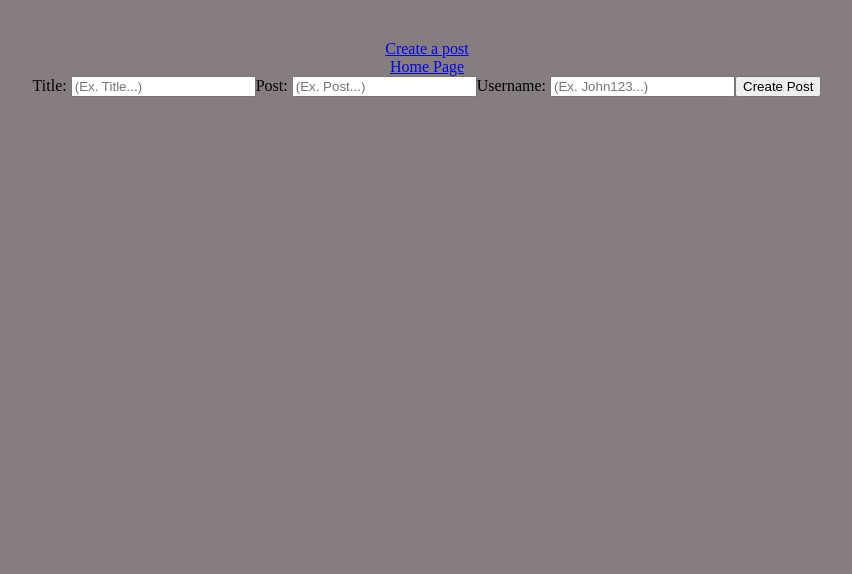
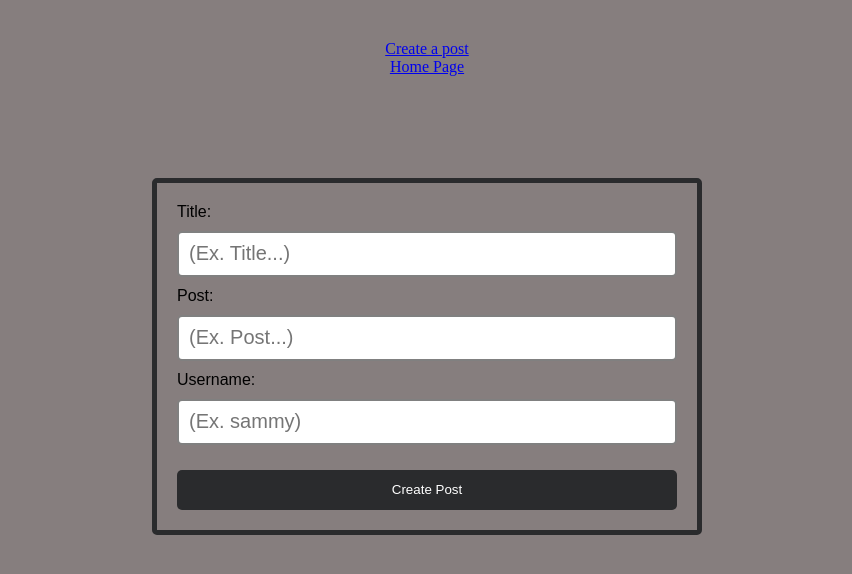
Before and after one commit to smahesh77/Blog_React, a React (Create React App) app in the folder client/: page /createpost in a window 1280 px wide. Shown: the top 574 px of the page, without its empty margins (213-1065 px from the left). Built offline with nearby package versions, Linux system fonts and the light colour scheme.

Commit message:
fixed create post and posts data to MySql

```diff
--- a/client/package.json
+++ b/client/package.json
@@ -7,11 +7,13 @@
     "@testing-library/react": "^13.4.0",
     "@testing-library/user-event": "^13.5.0",
     "axios": "^1.4.0",
+    "formik": "^2.2.9",
     "react": "^18.2.0",
     "react-dom": "^18.2.0",
     "react-router-dom": "^5.3.4",
     "react-scripts": "^5.0.1",
-    "web-vitals": "^2.1.4"
+    "web-vitals": "^2.1.4",
+    "yup": "^1.1.1"
   },
   "scripts": {
     "start": "react-scripts start",
--- a/client/src/App.css
+++ b/client/src/App.css
@@ -64,3 +64,56 @@ body {
   border-bottom-left-radius: 10px;
   border-bottom-right-radius: 10px;
 }
+
+/*create post page*/
+
+.createPostPage {
+  font-family: Arial, Helvetica, sans-serif;
+  width: 100vw;
+  height: 70vh;
+  display: flex;
+  justify-content: center;
+  align-items: center;
+}
+.formContainer {
+  display: flex;
+  flex-direction: column;
+  justify-content: center;
+  width: 500px;
+  height: auto;
+  padding: 20px;
+  border: 5px solid rgb(42, 43, 45);
+  border-radius: 5px;
+}
+
+.formContainer #inputCreatePost {
+  height: 40px;
+  margin-top: 10px;
+  margin-bottom: 10px;
+  border: 2px solid grey;
+  border-radius: 5px;
+  padding-left: 10px;
+  font-size: 20px;
+}
+
+.formContainer button {
+  margin-top: 15px;
+  height: 40px;
+  border: none;
+  background-color: rgb(42, 43, 45);
+  border-radius: 5px;
+  color: white;
+}
+
+.formContainer button:hover {
+  cursor: pointer;
+  background-color: dodgerblue;
+}
+
+.error {
+  color: rgb(173, 1 , 1);
+}
+
+span {
+  color: red;
+}
--- a/client/src/App.js
+++ b/client/src/App.js
@@ -12,7 +12,7 @@ function App() {
   return (
     <div className="App">
       <Router>
-        <Link to="/createpost"> Create a post </Link>
+        <Link to="/createpost"> Create a post </Link> {/* this is like navigator in flutter, goes to the component of the give path that will be a react page */}
         <Link to="/"> Home Page </Link>
 
         <Switch>   {/* to select routes we use switch */}
--- a/client/src/pages/createPost.js
+++ b/client/src/pages/createPost.js
@@ -1,58 +1,56 @@
-import React from "react";
-import { Formik, Form, Field, ErrorMessage } from "formik";
-import * as Yup from "yup";
+import React from 'react'
 import axios from "axios";
+import { Formik, Form, Field, ErrorMessage } from 'formik' // for forms
+import * as yup from 'yup' //for validation
 
-function CreatePost() {
+function createPost() {
     const initialValues = {
         title: "",
         postText: "",
         username: "",
     };
 
-  const validationSchema = Yup.object().shape({
-    title: Yup.string().required("You must input a Title!"),
-    postText: Yup.string().required(),
-    username: Yup.string().min(3).max(15).required(),
-  });
+    const onSubmit = (data) => {
+        axios.post("http://localhost:3001/posts", data).then((response) => {// sends the data to server
+            console.log(response.data)
+            console.log("IT WORKS")
+        })
+    }
 
-  const onSubmit = (data) => {
-    axios.post("http://localhost:3001/posts", data).then((response) => {
-      console.log("IT WORKED");
-    });
-  };
+    const validationSchema = yup.object().shape({ // basically checks for stuff like pass too weak name too small valid gmail stuff like that
+        title: yup.string().required(), // enter your custom error messges inside the required
+        postText: yup.string().required(),
+        username: yup.string().required("Enter ya name brosky").min(3, "Your name aint that short homie").max(15, "Quit playin' fool"),
+
+    })
+
     return (
         <div className="createPostPage">
-      <Formik
-        initialValues={initialValues}
-        onSubmit={onSubmit}
-        validationSchema={validationSchema}
-      >
+            <Formik initialValues={initialValues} onSubmit={onSubmit} validationSchema={validationSchema}>
                 <Form className="formContainer">
                     <label>Title: </label>
-          <ErrorMessage name="title" component="span" />
                     <Field
-            autocomplete="off"
                         id="inputCreatePost"
                         name="title"
                         placeholder="(Ex. Title...)"
                     />
+                    <ErrorMessage className='error' name="title" component="span" />
+
                     <label>Post: </label>
-          <ErrorMessage name="postText" component="span" />
                     <Field
-            autocomplete="off"
                         id="inputCreatePost"
                         name="postText"
                         placeholder="(Ex. Post...)"
                     />
+                    <ErrorMessage className='error' name="postText" component="span" />
                     <label>Username: </label>
-          <ErrorMessage name="username" component="span" />
                     <Field
-            autocomplete="off"
                         id="inputCreatePost"
                         name="username"
-            placeholder="(Ex. John123...)"
+                        placeholder="(Ex. sammy)"
                     />
+                    <ErrorMessage className='error' name="username" component="span" />
+
 
                     <button type="submit"> Create Post</button>
                 </Form>
@@ -61,4 +59,4 @@ function CreatePost() {
     );
 }
 
-export default CreatePost;
+export default createPost
```
Also changed, not shown: 2 other files (tests, documents, lock files or other folders). Lines whose indentation alone changed are shown as unchanged.
